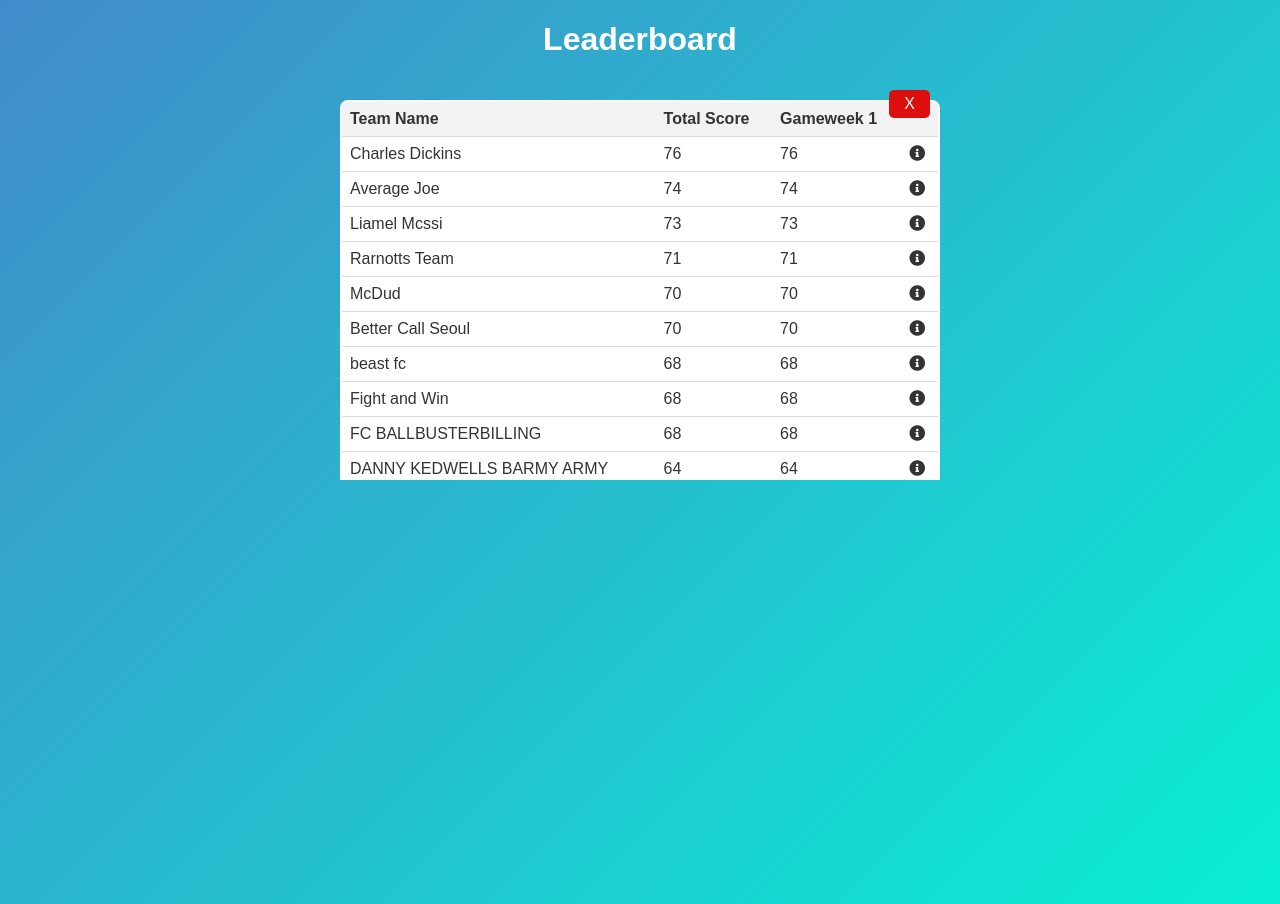
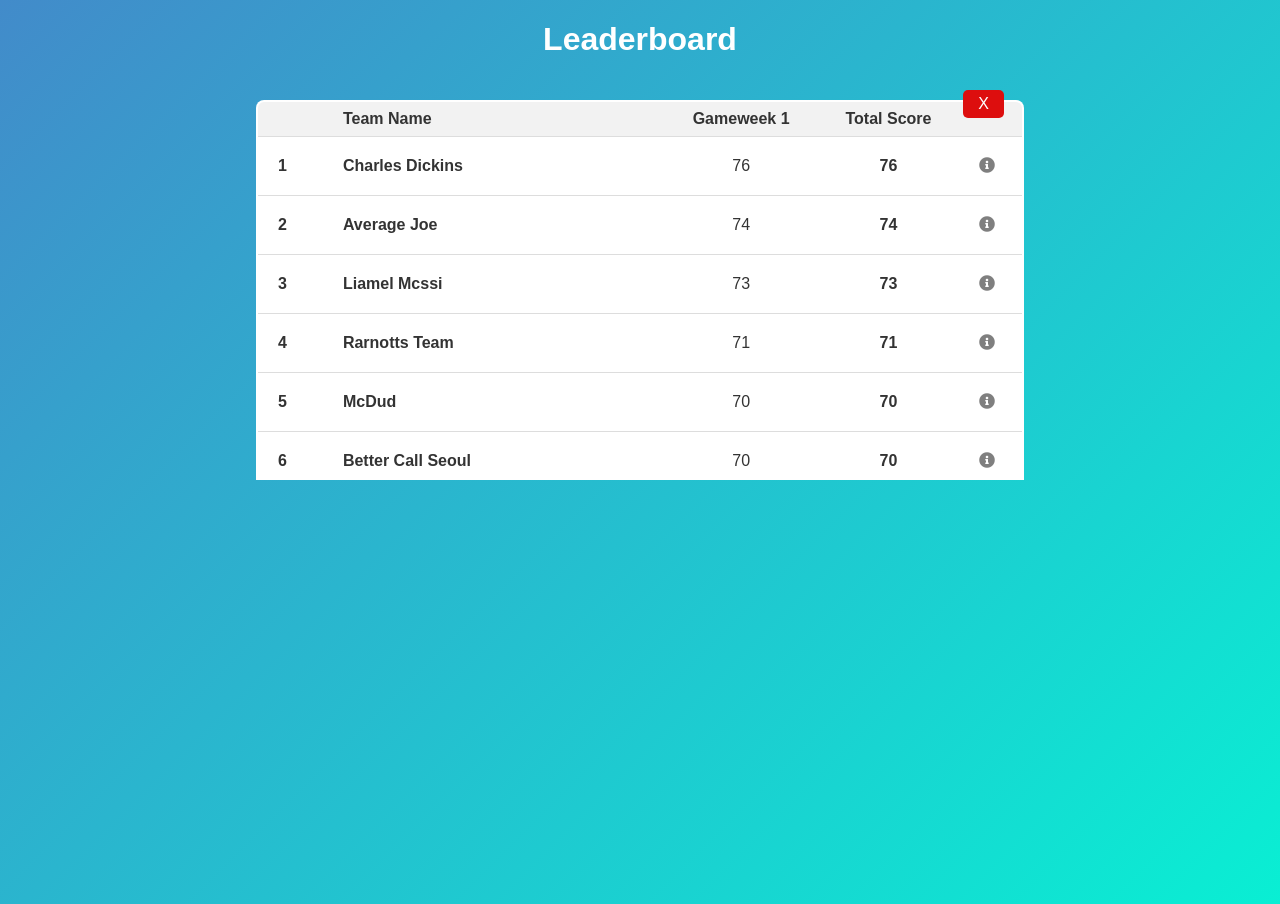
Before and after one commit to liammcswiney/fpl, a Flask app: page /leaderboard/1 in a window 1280 px wide. Shown: the top 904 px of the page. Run offline with Flask 3, Linux system fonts and the light colour scheme.

Commit message:
Add files via upload

```diff
--- a/data/team_data.csv
+++ b/data/team_data.csv
@@ -3,12 +3,12 @@ McDud,Zeki,Saajan,Tom,Rarnott,Liam T,Meadows,Liam T,Tom
 Rarnotts Team,Zeki,Saajan,Alfie,Rhys,Rarnott,Meadows,Rarnott,Alfie
 Brighton Rock,Zeki,Alfie,Joe,Rarnott,Rhys,Meadows,Meadows,Joe
 The Chairman,Zeki,Jake,Saajan,Liam T,Rhys,Meadows,Meadows,Jake
-Fight and Win,Dan,Saajan,Alfie,Liam T,Rarnott,Luke S,Liam T,Saajan
+Fight and Win,Dan,Saajan,Alfie,Liam T,Rarnott,Luke S,Liam T,Alfie
 DANNY KEDWELLS BARMY ARMY,Dan,Tom,Joe,Rhys,Rarnott,Meadows,Rarnott,Tom
 Average Joe,Zeki,Saajan,Joe,Rhys,Liam T,Luke S,Liam T,Luke S
 beast fc,Dan,Alfie,Saajan,Liam T,Nathan,Meadows,Liam T,Nathan
 Wiseguys,Dan,Tom,Alfie,Liam T,Nathan,Meadows,Liam T,Tom
 Liamel Mcssi,Zeki,Jake,Saajan,Rhys,Liam T,Meadows,Liam T,Jake
 Better Call Seoul,Zeki,Saajan,Tom,Liam T,Rarnott,Meadows,Liam T,Tom
-Charles Dickins,Zeki,Saajan,Alfie,Rhys,Rarnott,Jay,Rhys,Jay
+Charles Dickins,Zeki,Saajan,Alfie,Rhys,Rarnott,Jay,Jay,Saajan
 FC BALLBUSTERBILLING,Zeki,Saajan,Alfie,Rhys,Rarnott,Jay,Saajan,Jay
--- a/templates/leaderboard.html
+++ b/templates/leaderboard.html
@@ -29,21 +29,27 @@
             background-color: #fff;
             color: #333;
             border: 2px solid #000;
+            margin: 0; /* Added to ensure no margins */
         }
 
-        th, td {
-            padding: 8px;
+
+        th {
+            padding: 8px 20px; /* 8px top/bottom and 20px left/right */
+            text-align: left;
+            border-bottom: 1px solid #ddd;
+            background-color: #f2f2f2;
+        }
+
+        td {
+            padding: 20px; /* increased top/bottom padding to increase height */
             text-align: left;
             border-bottom: 1px solid #ddd;
         }
 
-        th {
-            background-color: #f2f2f2;
-        }
 
         .stats-table, .stats-table1 {
             margin: 20px auto;
-            max-width: 600px;
+            max-width: 100%;
             border-radius: 8px;
             overflow: hidden;
             border: 2px solid #000;
@@ -70,7 +76,7 @@
         }
 
         .table-container {
-            width: 50%;
+            width: 60%;
             height: 400px;
             margin: 0 auto;
             overflow-y: auto;
@@ -87,7 +93,7 @@
         .return-button {
             position: absolute;
             top: 10px;
-            right: 30px;
+            right: 20px;
             padding: 5px 15px;
             background-color: #dd0e0e;
             color: #fff;
@@ -160,9 +166,14 @@
         <table id="team-stats" class="stats-table">
             <button class="return-button" onclick="goBack()">X
             <tr>
+                <th></th>
+                <th><strong>Team Name</strong></th>
                 {% for key in leaderboard_data.keys() %}
-                    <th>{{ key }}</th>
+                    {% if key != 'Total Score' and key != 'Team Name' %}
+                        <th style="text-align: center;">{{ key }}</th>
+                    {% endif %}
                 {% endfor %}
+                <th style="text-align: center;">Total Score</th>
                 <th></th>
             </tr>
             {% set last_key = leaderboard_data.keys()|last %}
@@ -171,10 +182,11 @@
                     {% set view_team_name = leaderboard_data['Team Name'][index] %}
                     {% if leaderboard_data['Total Score'][index] != 0 %}
                     <tr class="clickable-row" data-team-name="{{ view_team_name }}">
-                        <td>{{ view_team_name }}</td>
-                        <td>{{ leaderboard_data['Total Score'][index] }}</td>
-                        <td>{{ leaderboard_data[last_key][index] }}</td>
-                        <td><i class="fas fa-info-circle"></i></td>
+                        <td><strong>{{ index + 1 }}</strong></td>
+                        <td><strong>{{ view_team_name }}</strong></td>
+                        <td style="text-align: center;">{{ leaderboard_data[last_key][index] }}</td>
+                        <td style="text-align: center;"><strong>{{ leaderboard_data['Total Score'][index] }}</strong></td>
+                        <td><i class="fas fa-info-circle" style="color: #7f7f7f;"></i></td>
                     </tr>
                     {% endif %}
                 {% endif %}
--- a/templates/player_statistics.html
+++ b/templates/player_statistics.html
@@ -136,7 +136,7 @@
 
         .popup th, .popup td {
             padding: 10px;
-            text-align: centre;
+            text-align: left;
             border-bottom: 2px solid #ddd;
             font-weight: 500;
         }
```
